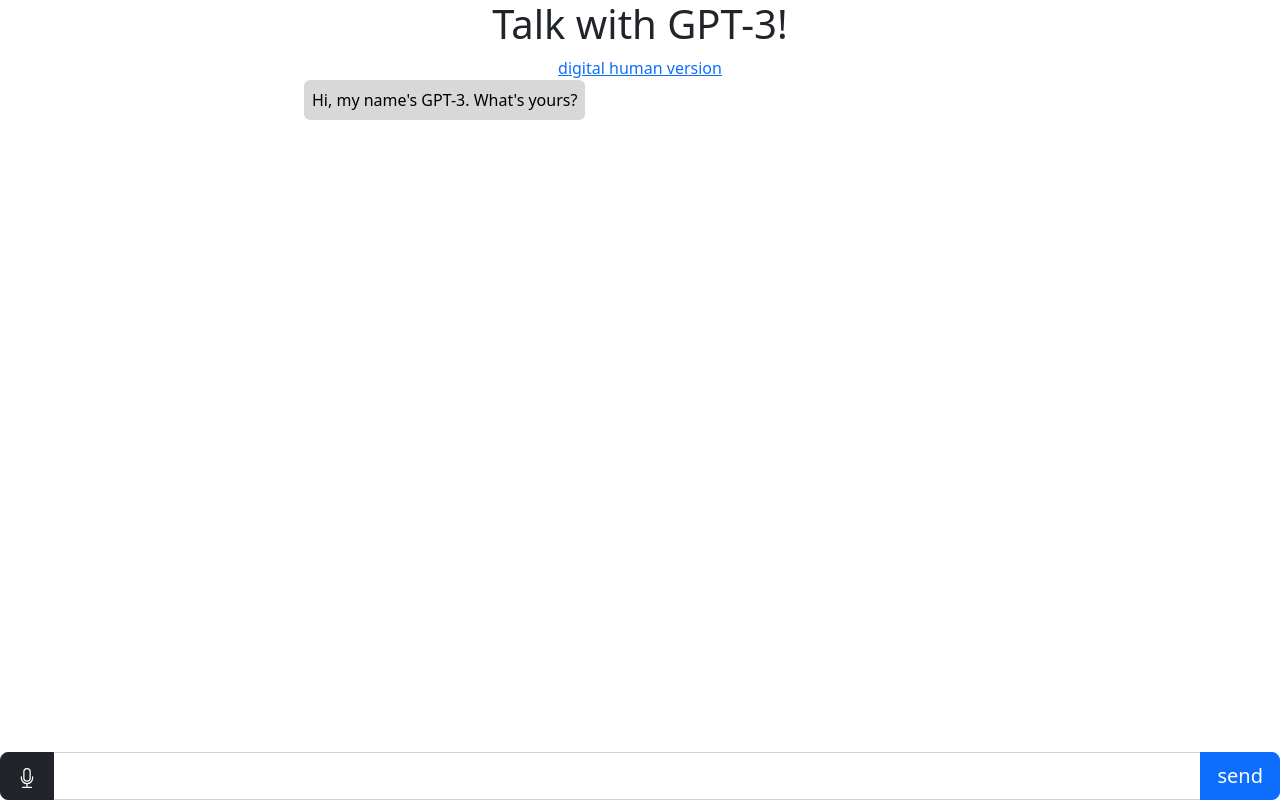
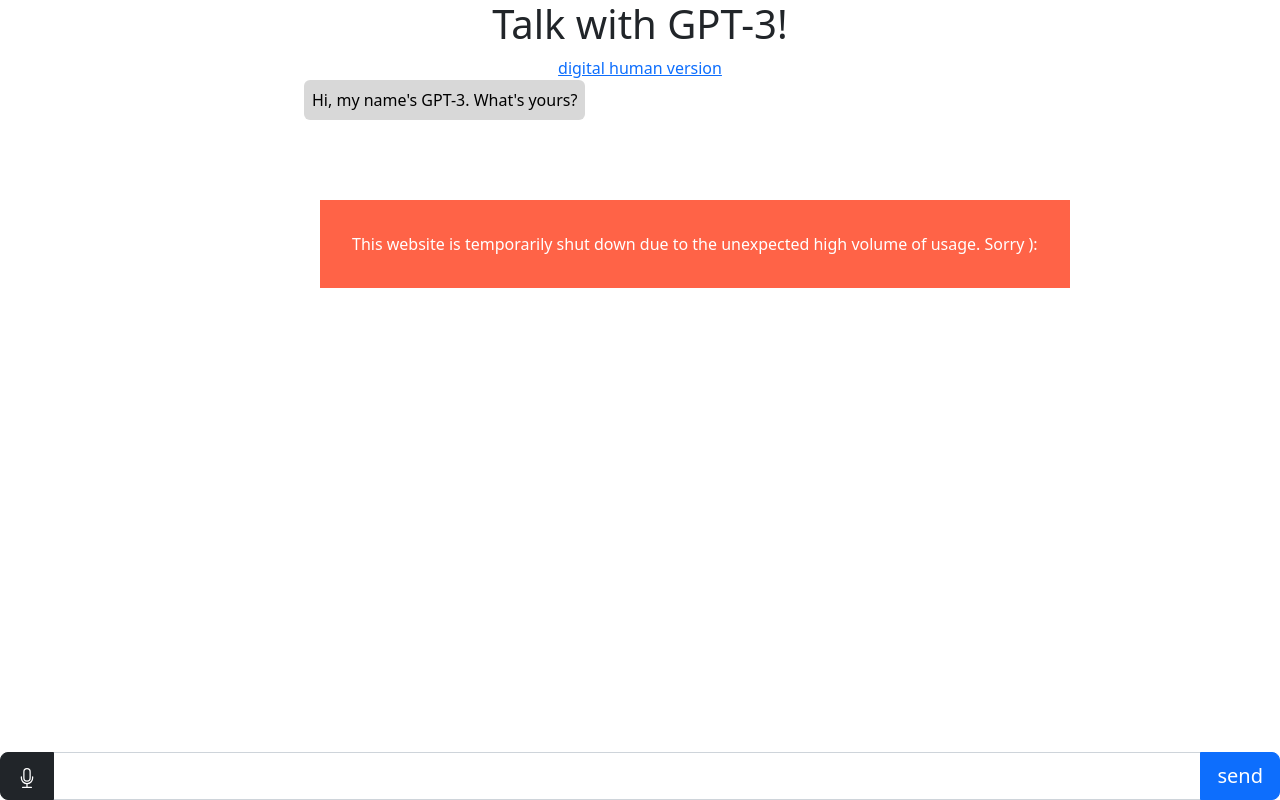
Before and after one commit to PoseidonCoder/gpt-3, a Next.js app: page / in a window 1280 px wide. Built offline with nearby package versions, Linux system fonts and the light colour scheme.

Commit message:
added notice

```diff
--- a/pages/index.js
+++ b/pages/index.js
@@ -69,6 +69,20 @@
 
   return (
     <div>
+      <div
+        style={{
+          position: "absolute",
+          left: "25%",
+          top: "25%",
+          backgroundColor: "tomato",
+          color: "white",
+          padding: "2rem",
+          boxSizing: "border-box",
+        }}
+      >
+        This website is temporarily shut down due to the unexpected high volume
+        of usage. Sorry ):
+      </div>
       <Head>
         <title>GPT-3-CHAT</title>
       </Head>
```
